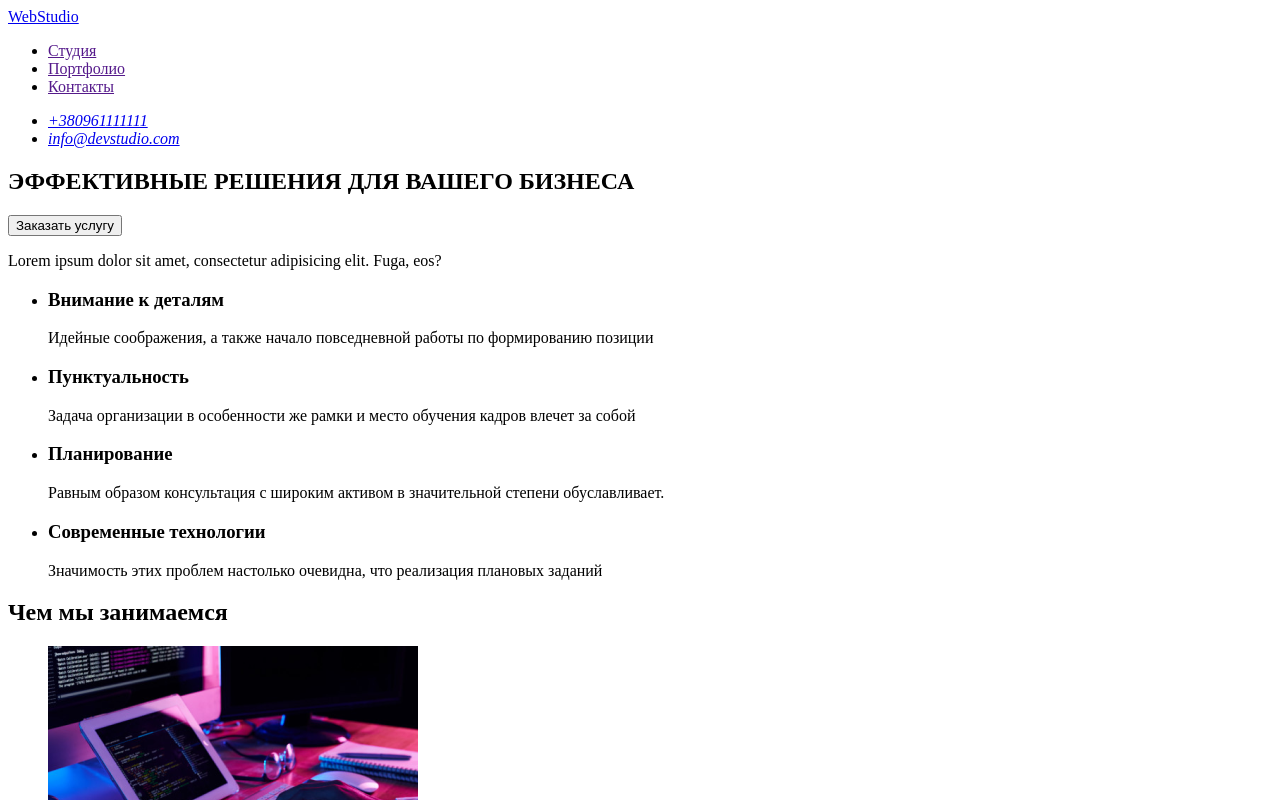
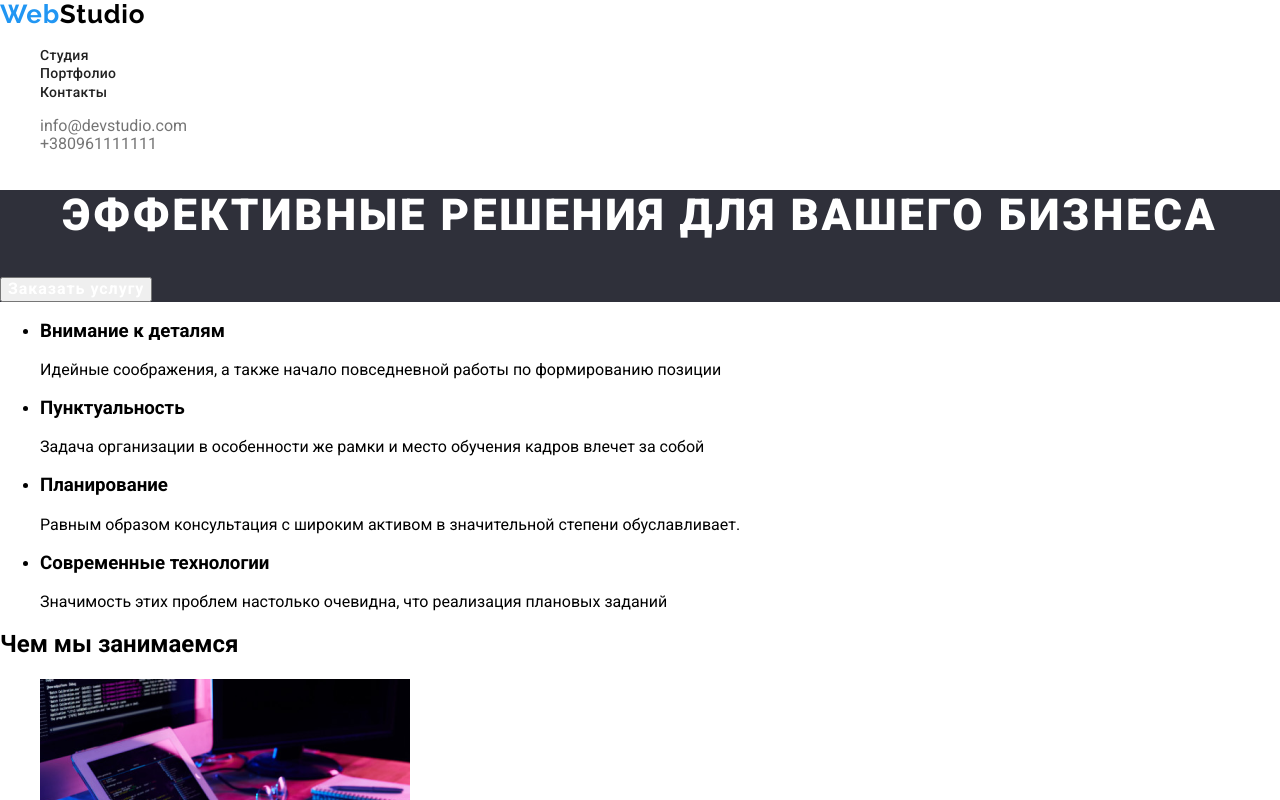
Before and after one commit to ivanna777/goit-markup-hw-01, a plain HTML site: page index.html in a window 1280 px wide. Shown: the top 800 px of the page. Drawn offline with nearby package versions, Linux system fonts and the light colour scheme.

Commit message:
стили css header, hero

```diff
--- a/css/styles.css
+++ b/css/styles.css
@@ -1,7 +1,85 @@
-.trying:hover {
-    color: red;
+body {
+    font-family: "Roboto", sans-serif;
+    font-style: normal;
 }
 
-.trying {
-    font-style: inherit;
+.link {
+    text-decoration: none;
 }
+
+.list {
+    list-style: none;
+}
+
+.header {
+    background: #FFFFFF;
+}
+
+.logo {
+font-family: Raleway;
+font-weight: 700;
+font-size: 26px;
+line-height: 1,192;
+letter-spacing: 0.03em;
+color: #000000;
+}
+
+.logo-web {
+color: #2196F3;;
+}
+
+.header-list-link {
+font-weight: 500;
+font-size: 14px;
+line-height: 1,143;
+letter-spacing: 0.02em;
+color: #212121;
+}
+
+.header-list-link:hover,
+.header-list-link:focus,
+.mail-link:hover,
+.mail-link:focus,
+.tel-link:hover,
+.tel-link:focus {
+    color: #2196F3;
+}
+
+.address {
+font-style: normal;
+}
+
+.mail-link,
+.tel-link {
+    color: #757575;
+}
+
+.hero {
+    background: #2F303A;
+}
+
+.hero-h1 {
+font-weight: 900;
+font-size: 44px;
+line-height: 1,364;
+text-align: center;
+letter-spacing: 0.06em;
+text-transform: uppercase;
+color: #FFFFFF;
+}
+
+.hero-button {
+font-weight: 700;
+font-size: 16px;
+line-height: 1,875;
+display: flex;
+align-items: center;
+text-align: center;
+letter-spacing: 0.06em;
+color: #FFFFFF;
+}
+
+.hero-button:hover
+.hero-button:focus {
+background-color: #2196F3;
+}
--- a/index.html
+++ b/index.html
@@ -4,33 +4,35 @@
     <meta charset="UTF-8">
     <meta name="viewport" content="width=device-width, initial-scale=1.0">
     <title>WebStudio</title>
+    <link rel="stylesheet" href="https://cdnjs.cloudflare.com/ajax/libs/modern-normalize/1.0.0/modern-normalize.css">
+    <link href="https://fonts.googleapis.com/css2?family=Raleway:wght@700&family=Roboto:wght@400;500;700;900&display=swap" rel="stylesheet">
     <link rel="stylesheet" href="./css/styles.css">
 </head>
 <body>
     <!--HEADER-->
-    <header>
+    <header class="header">
       <nav>
-          <a href="./index.html" aria-label="логотип WebStudio">WebStudio</a>
+          <a class="logo link" href="./index.html" aria-label="логотип WebStudio"><span class="logo-web">Web</span>Studio</span></a>
           <ul>
-              <li>
-                  <a href="">Студия</a>
+              <li class="list">
+                  <a class="link header-list-link" href="">Студия</a>
                 </li>
-              <li>
-                <a href="">Портфолио</a>
+              <li class="list">
+                <a class="link header-list-link" href="">Портфолио</a>
               </li>
-              <li>
-                <a href="">Контакты</a>
+              <li class="list">
+                <a class="link header-list-link" href="">Контакты</a>
               </li>
           </ul>
      </nav>
 
-      <address>
+      <address class="address">
           <ul>
-              <li>
-                <a href="tel:+380961111111">+380961111111</a>
+              <li class="list">
+                <a class="link mail-link" href="mailto:info@devstudio.com">info@devstudio.com</a>
               </li>
-              <li>
-                <a href="mailto:info@devstudio.com">info@devstudio.com</a>
+              <li class="list">
+                <a class="link tel-link" href="tel:+380961111111">+380961111111</a>
               </li>
           </ul>
         </address>
@@ -40,14 +42,10 @@
   <main>
 
       <!--HERO-->
-        <section>
-            <h1>ЭФФЕКТИВНЫЕ  РЕШЕНИЯ ДЛЯ ВАШЕГО БИЗНЕСА</h1>
-            <button type="button">Заказать услугу</button>
+        <section class="hero">
+            <h1 class="hero-h1">ЭФФЕКТИВНЫЕ  РЕШЕНИЯ ДЛЯ ВАШЕГО БИЗНЕСА</h1>
+            <button class="hero-button" type="button">Заказать услугу</button>
         </section>
-
-        <p class="trying">Lorem ipsum dolor sit amet, consectetur adipisicing elit. Fuga, eos?</p>
-
-
 
         <!--ADVANTAGES-->
         <section>
```
